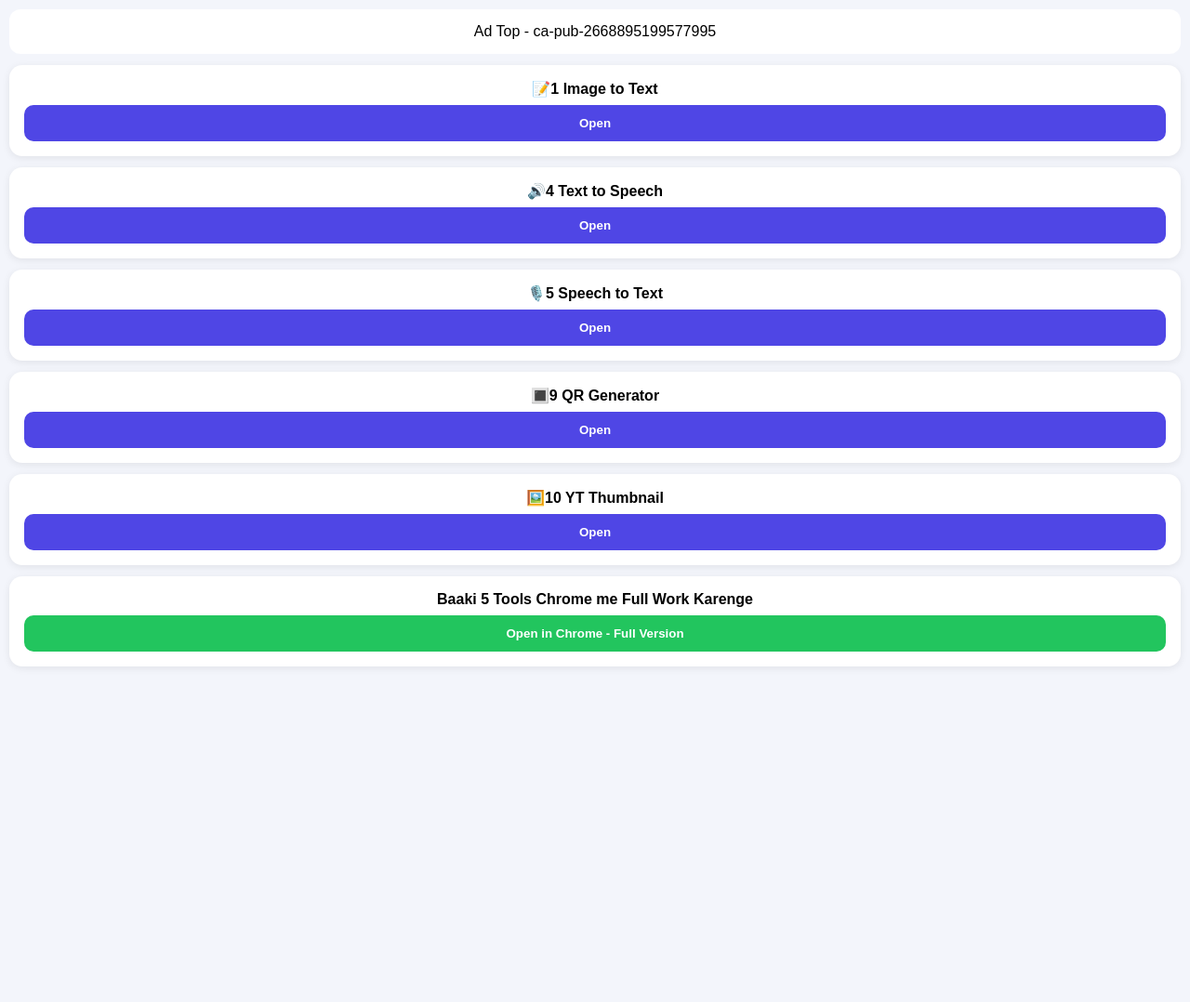
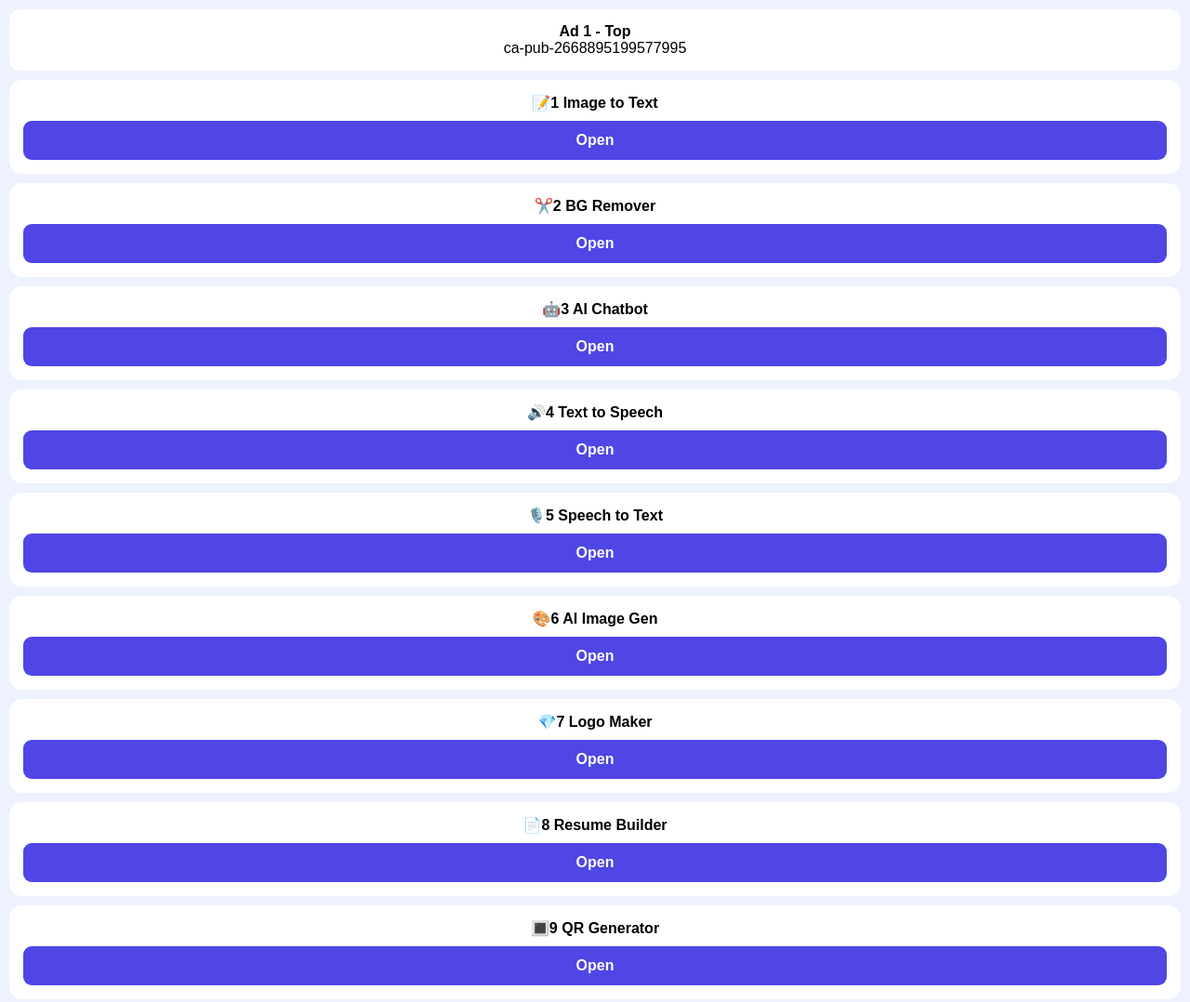
Before and after one commit to Khanazam58754/khanazam58754.github.io, a plain HTML site: page Azam_ai_tools/index.html in a window 1280 px wide. Shown: the top 1078 px of the page at 93% size. Before the commit the page ends 800 px from the top, so only its background shows below. Drawn offline with Linux system fonts and the light colour scheme.

```diff
--- a/Azam_ai_tools/index.html
+++ b/Azam_ai_tools/index.html
@@ -1,16 +1,14 @@
-<!DOCTYPE html><html><head><meta charset="UTF-8"><meta name="viewport" content="width=device-width,initial-scale=1"><title>AZAM AI TOOLS</title><script async src="https://pagead2.googlesyndication.com/pagead/js/adsbygoogle.js?client=ca-pub-2668895199577995" crossorigin="anonymous"></script><style>body{font-family:Arial;background:#f3f5fb;margin:0;padding:10px}.ad{background:#fff;padding:15px;border-radius:12px;text-align:center;margin-bottom:12px}.card{background:#fff;padding:16px;border-radius:14px;text-align:center;box-shadow:0 2px 8px rgba(0,0,0,.08);margin-bottom:12px}.btn{background:#4f46e5;color:#fff;border:0;padding:12px;width:100%;border-radius:10px;font-weight:700;margin-top:8px;cursor:pointer}.tool-box{display:none;background:#fff;padding:15px;border-radius:14px;margin-top:10px;border:2px solid #4f46e5}input,textarea{width:100%;padding:12px;border:1px solid #ddd;border-radius:10px;margin:8px 0;box-sizing:border-box}.go{background:#0ea5e9;color:#fff;border:0;padding:12px;border-radius:10px;width:100%;font-weight:700;cursor:pointer}</style></head><body>
-<div class="ad">Ad Top - ca-pub-2668895199577995</div>
-
-<div class="card">📝<b>1 Image to Text</b><button class="btn" onclick="document.getElementById('t1').style.display='block'">Open</button><div id="t1" class="tool-box"><input type="file" id="f1" accept="image/*"><button class="go" onclick="alert('Text nikalne ke liye Tesseract chahiye - Chrome me kholo, ye demo hai')">Extract (Demo)</button><p>Chrome me pura kaam karega</p></div></div>
-
-<div class="card">🔊<b>4 Text to Speech</b><button class="btn" onclick="document.getElementById('t4').style.display='block'">Open</button><div id="t4" class="tool-box"><textarea id="txt4" placeholder="Yaha likho jo bolwana hai"></textarea><button class="go" onclick="let t=document.getElementById('txt4').value; if(!t)return alert('Likho'); speechSynthesis.speak(new SpeechSynthesisUtterance(t));">🔊 Bolke Dikhao</button></div></div>
-
-<div class="card">🎙️<b>5 Speech to Text</b><button class="btn" onclick="document.getElementById('t5').style.display='block'">Open</button><div id="t5" class="tool-box"><button class="go" onclick="try{let R=webkitSpeechRecognition||SpeechRecognition;let r=new (window[R])();r.lang='hi-IN';r.start();r.onresult=e=>alert('Aapne bola: '+e.results[0][0].transcript)}catch(e){alert('Chrome me kholo')}" >🎙️ Start Mic</button></div></div>
-
-<div class="card">🔳<b>9 QR Generator</b><button class="btn" onclick="document.getElementById('t9').style.display='block'">Open</button><div id="t9" class="tool-box"><input id="qr" placeholder="Link ya Text likho"><button class="go" onclick="let d=document.getElementById('qr').value; if(!d)return alert('Likho'); document.getElementById('qrOut').innerHTML='<img src=https://api.qrserver.com/v1/create-qr-code/?size=300x300&data='+encodeURIComponent(d)+' style=width:100%>'">Generate QR</button><div id="qrOut"></div></div></div>
-
-<div class="card">🖼️<b>10 YT Thumbnail</b><button class="btn" onclick="document.getElementById('t10').style.display='block'">Open</button><div id="t10" class="tool-box"><input id="yt" placeholder="YouTube link"><button class="go" onclick="let l=document.getElementById('yt').value; let v=''; try{v=new URL(l).searchParams.get('v')}catch(e){v=l.split('/').pop()} document.getElementById('ytOut').innerHTML='<img src=https://img.youtube.com/vi/'+v+'/maxresdefault.jpg style=width:100%><p>Long press karke save karo</p>'">Get Thumbnail</button><div id="ytOut"></div></div></div>
-
-<div class="card"><b>Baaki 5 Tools Chrome me Full Work Karenge</b><a href="https://khanazam58754.github.io/Azam_ai_tools/?v=chrome"><button class="btn" style="background:#22c55e">Open in Chrome - Full Version</button></a></div>
-
-<script>(adsbygoogle=window.adsbygoogle||[]).push({});</script></body></html>
+<!DOCTYPE html><html><head><meta charset="UTF-8"><meta name="viewport" content="width=device-width,initial-scale=1"><title>AZAM AI 30 TOOLS</title><script async src="https://pagead2.googlesyndication.com/pagead/js/adsbygoogle.js?client=ca-pub-2668895199577995" crossorigin="anonymous"></script><style>body{font-family:Arial;background:#eef2ff;margin:0;padding:10px}.ad{background:#fff;padding:15px;border-radius:12px;text-align:center;margin-bottom:10px}.card{background:#fff;padding:15px;border-radius:14px;text-align:center;margin-bottom:10px}details{margin-top:10px}summary{background:#4f46e5;color:#fff;padding:12px;border-radius:9px;cursor:pointer;list-style:none;font-weight:700}.box{background:#f1f5f9;border:2px solid #4f46e5;border-radius:10px;padding:12px;margin-top:10px;text-align:left}input,textarea{width:100%;padding:10px;border:1px solid #ccc;border-radius:8px;margin:5px 0;box-sizing:border-box}.go{background:#0ea5e9;color:#fff;border:0;padding:10px;border-radius:8px;width:100%;font-weight:700}.out{background:#fff;padding:8px;border-radius:8px;margin-top:8px}</style></head><body>
+<div class="ad"><b>Ad 1 - Top</b><br>ca-pub-2668895199577995<br><ins class="adsbygoogle" style="display:block" data-ad-client="ca-pub-2668895199577995" data-ad-slot="111" data-ad-format="auto"></ins><script>(adsbygoogle=window.adsbygoogle||[]).push({});</script></div>
+<div class="card">📝<b>1 Image to Text</b><details><summary>Open</summary><div class="box"><input type="file"><div class="out">Image select karo</div></div></details></div>
+<div class="card">✂️<b>2 BG Remover</b><details><summary>Open</summary><div class="box"><input type="file" accept="image/*"></div></details></div>
+<div class="card">🤖<b>3 AI Chatbot</b><details><summary>Open</summary><div class="box"><textarea id="q3"></textarea><button class="go" onclick="document.getElementById('o3').innerHTML=document.getElementById('q3').value">Ask</button><div id="o3" class="out"></div></div></details></div>
+<div class="card">🔊<b>4 Text to Speech</b><details><summary>Open</summary><div class="box"><textarea id="t4"></textarea><button class="go" onclick="speechSynthesis.speak(new SpeechSynthesisUtterance(document.getElementById('t4').value))">Speak</button></div></details></div>
+<div class="card">🎙️<b>5 Speech to Text</b><details><summary>Open</summary><div class="box"><button class="go">Mic Start</button><div class="out">Chrome me chalega</div></div></details></div>
+<div class="card">🎨<b>6 AI Image Gen</b><details><summary>Open</summary><div class="box"><input id="p6" placeholder="Prompt"><button class="go" onclick="var s=Math.random()*9999|0; document.getElementById('o6').innerHTML='<img src=https://picsum.photos/seed/'+s+'/400/300 style=width:100%>'">Generate</button><div id="o6" class="out"></div></div></details></div>
+<div class="card">💎<b>7 Logo Maker</b><details><summary>Open</summary><div class="box"><input id="l7" placeholder="Name"><button class="go" onclick="document.getElementById('o7').innerHTML=document.getElementById('l7').value">Make</button><div id="o7" class="out"></div></div></details></div>
+<div class="card">📄<b>8 Resume Builder</b><details><summary>Open</summary><div class="box"><input id="n8" placeholder="Name"><button class="go" onclick="document.getElementById('o8').innerHTML=document.getElementById('n8').value">Create</button><div id="o8" class="out"></div></div></details></div>
+<div class="card">🔳<b>9 QR Generator</b><details><summary>Open</summary><div class="box"><input id="qr" placeholder="Text"><button class="go" onclick="var d=document.getElementById('qr').value; document.getElementById('o9').innerHTML='<img src=https://api.qrserver.com/v1/create-qr-code/?size=200x200&data='+d+' style=width:100%>'">Gen QR</button><div id="o9" class="out"></div></div></details></div>
+<div class="card">🖼️<b>10 YT Thumbnail</b><details><summary>Open</summary><div class="box"><input id="yt" placeholder="Link"><button class="go" onclick="var v=document.getElementById('yt').value.split('v=')[1]; document.getElementById('o10').innerHTML='<img src=https://img.youtube.com/vi/'+v+'/maxresdefault.jpg style=width:100%>'">Get</button><div id="o10" class="out"></div></div></details></div>
+<div class="ad"><b>Ad 2 - Bottom</b><br><ins class="adsbygoogle" style="display:block" data-ad-client="ca-pub-2668895199577995" data-ad-slot="222" data-ad-format="auto"></ins><script>(adsbygoogle=window.adsbygoogle||[]).push({});</script></div>
+</body></html>
```
